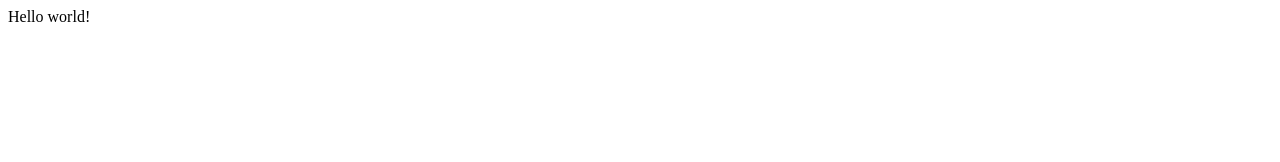
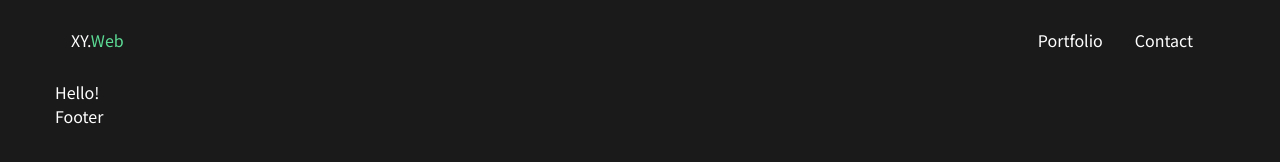
Before and after one commit to yjcyun/react-christina-yun-v2, a Gatsby site: page / in a window 1280 px wide. Built offline with nearby package versions, Linux system fonts and the light colour scheme; Gatsby itself is replaced by a stand-in of ours.

Commit message:
Create layout and navbar

```diff
--- a/gatsby-config.js
+++ b/gatsby-config.js
@@ -5,6 +5,7 @@
  */
 
 module.exports = {
-  /* Your site config here */
-  plugins: [],
+  plugins: [
+    `gatsby-plugin-styled-components`
+  ],
 }
--- /dev/null
+++ b/src/components/layout/Footer.jsx
@@ -0,0 +1,11 @@
+import React from 'react'
+
+const Footer = () => {
+  return (
+    <div>
+      Footer
+    </div>
+  )
+}
+
+export default Footer
--- /dev/null
+++ b/src/components/layout/Layout.jsx
@@ -0,0 +1,27 @@
+import React, { useState } from 'react'
+import Footer from './Footer'
+import Navbar from './Navbar'
+import styled from 'styled-components'
+import Sidebar from './Sidebar'
+import './layout.css'
+
+const Layout = ({ children }) => {
+  const [open, setOpen] = useState(false);
+
+  return (
+    <LayoutStyled>
+      <Navbar open={open} setOpen={setOpen} />
+      <Sidebar open={open} />
+      <main>
+        {children}
+      </main>
+      <Footer />
+    </LayoutStyled>
+  )
+}
+
+const LayoutStyled = styled.div`
+  position: relative;
+`
+
+export default Layout
--- /dev/null
+++ b/src/components/layout/Navbar.jsx
@@ -0,0 +1,65 @@
+import React from 'react'
+import { Link } from 'gatsby'
+import { CgMenuRight } from 'react-icons/cg'
+import { NavLinks } from '../../constants/nav'
+import styled from 'styled-components'
+
+const Navbar = ({ open, setOpen }) => {
+  return (
+    <Header>
+      <Logo>
+        <Link to='/'>XY.<span>Web</span></Link>
+      </Logo>
+      <MenuButton onClick={() => setOpen(!open)}>
+        <CgMenuRight />
+      </MenuButton>
+      <NavbarStyled>
+        {NavLinks}
+      </NavbarStyled>
+    </Header>
+  )
+}
+
+const Header = styled.header`
+  display: flex;
+  width: 100%;
+  justify-content: space-between;
+  align-items: center;
+  padding: 0 1rem;
+  height: 5rem;
+`
+
+const Logo = styled.div`
+  span{
+    color: var(--accent-clr);
+  }
+`
+
+const NavbarStyled = styled.nav`
+  display: none;
+
+  li {
+    list-style: none;
+    padding: 0 1rem;
+  }
+
+  @media (min-width: 768px) {
+    display: flex;
+  }
+`
+
+const MenuButton = styled.button`
+  cursor: pointer;
+  background: none;
+  border: none;
+  color: #fff;
+  font-size: 2rem;
+  position: fixed;
+  top: 1rem;
+  right: 1rem;
+
+  @media (min-width: 768px) {
+    display: none
+  }
+`
+export default Navbar
--- /dev/null
+++ b/src/components/layout/Sidebar.jsx
@@ -0,0 +1,52 @@
+import React from 'react'
+import styled from 'styled-components'
+import { NavLinks } from '../../constants/nav'
+
+const Sidebar = ({ open }) => {
+  return (
+    <SidebarOverlay open={open}>
+      <SidebarStyled>
+        {NavLinks}
+      </SidebarStyled>
+    </SidebarOverlay>
+  )
+}
+const SidebarOverlay = styled.div`
+  height: 100%;
+  width: calc(100% - 75vw);
+  position: fixed;
+  left: 0;
+  top: 5rem;
+  /* background-color: rgba(0,0,0,0.7); */
+  transform: ${props => props.open ? '0' : 'translateX(-100vw)'};
+  animation: slide 0.3s;
+  transition: 0.3s;
+
+  @media (min-width: 768px) {
+    display: none;
+  }
+`
+const SidebarStyled = styled.aside`
+  position: fixed;
+  width: min(75vw, 400px);
+  height: 100%;
+  top: 5rem;
+  right: 0;
+  bottom: 0;
+  display: flex;
+  flex-direction: column;
+  align-items: center;
+  padding-top: 5rem;
+  background-color: #262626;
+
+  li {
+    padding: 2rem 0;
+  }
+
+  @keyframes slide {
+    from {right}
+  }
+`
+
+
+export default Sidebar
--- /dev/null
+++ b/src/components/layout/layout.css
@@ -0,0 +1,29 @@
+/* --------- GLOBAL CSS -------- */
+@import url('https://fonts.googleapis.com/css2?family=Noto+Sans+JP:wght@400;700&display=swap');
+
+:root {
+  --accent-clr: #5cdb95;
+}
+
+* {
+  margin: 0;
+  padding: 0;
+  box-sizing: border-box;
+}
+
+body {
+  background-color: #1a1a1a;
+  color: #fff;
+  margin: 0 auto;
+  max-width: 1170px;
+  font-family: 'Noto Sans JP', sans-serif;
+}
+
+a {
+  color: #fff;
+  text-decoration: none;
+}
+
+li {
+  list-style: none;
+}
--- /dev/null
+++ b/src/constants/nav.js
@@ -0,0 +1,21 @@
+import { Link } from 'gatsby';
+import React from 'react';
+
+const nav = [
+  {
+    id: 1,
+    text: 'Portfolio',
+    link: '/portfolio'
+  },
+  {
+    id: 2,
+    text: 'Contact',
+    link: '/contact'
+  }
+];
+
+export const NavLinks = nav.map(link => (
+  <li key={link.id}>
+    <Link to={link.link}>{link.text}</Link>
+  </li>
+));
--- a/src/pages/index.js
+++ b/src/pages/index.js
@@ -1,5 +1,14 @@
-import React from "react"
+import React from 'react'
+import Layout from '../components/layout/Layout'
 
-export default function Home() {
-  return <div>Hello world!</div>
+const Home = () => {
+  return (
+    <div>
+      <Layout>
+        Hello!
+      </Layout>
+    </div>
+  )
 }
+
+export default Home
```
Also changed, not shown: package.json (+7 -3 lines), src/pages/404.js (added, +12 -0 lines), src/pages/contact.js (added, +12 -0 lines), src/pages/portfolio.js (added, +12 -0 lines), 1 other file.
